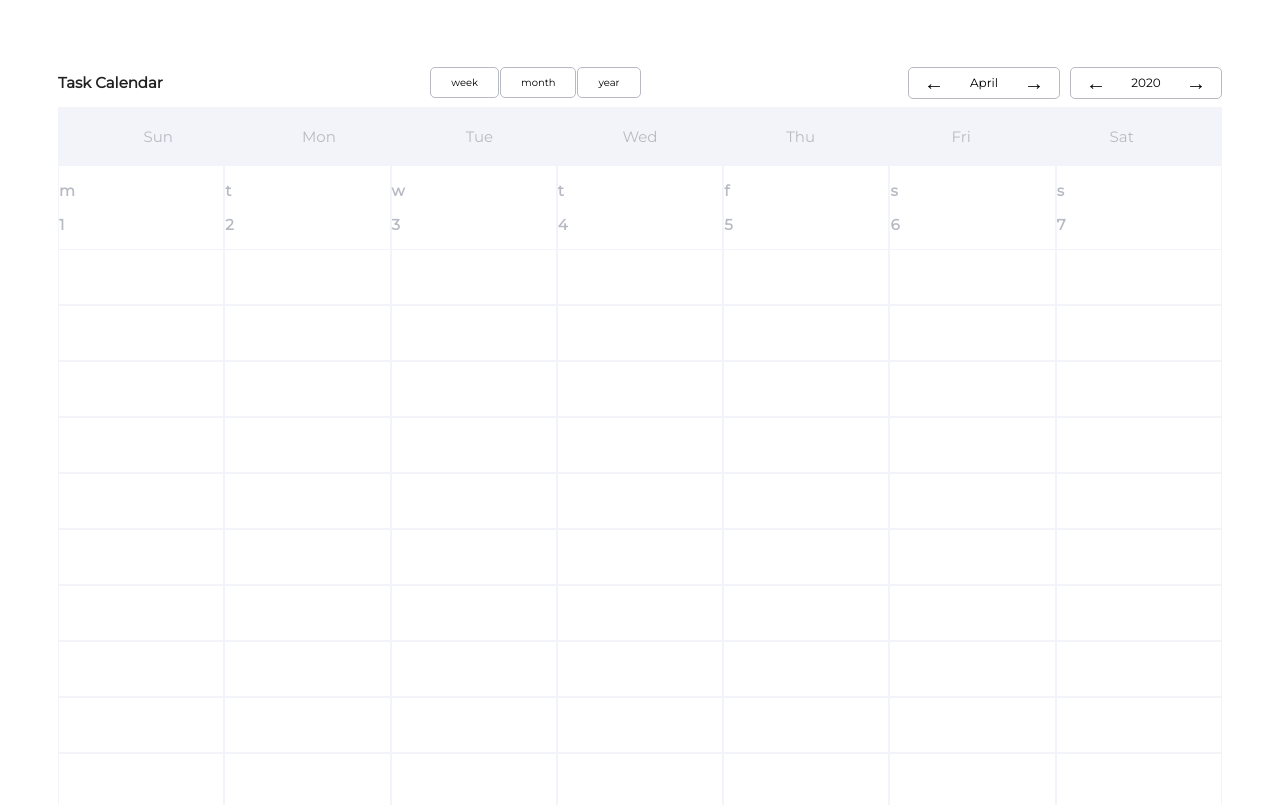
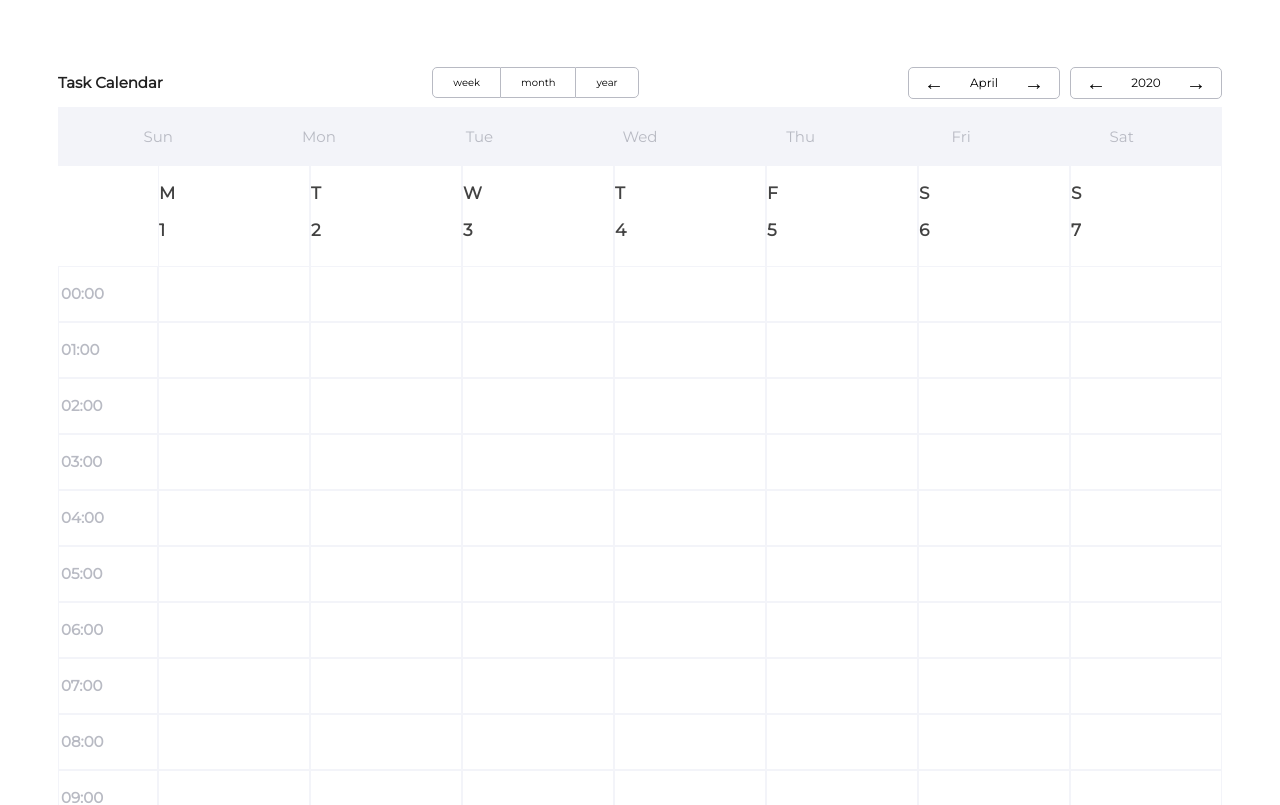
Before and after one commit to vanderkilu/gnome-calendar-web, a React (Create React App) app: page / in a window 1280 px wide. Shown: the top 805 px of the page. Built offline with nearby package versions, Linux system fonts and the light colour scheme.

Commit message:
add sidebar times

```diff
--- a/src/components/Switch.tsx
+++ b/src/components/Switch.tsx
@@ -8,15 +8,25 @@ const StyledSwitch = styled.button`
   background-color: transparent;
   font-size: 1.2rem;
   font: inherit;
+  &:nth-child(1) {
+    border-top-right-radius: 0;
+    border-bottom-right-radius: 0;
+  }
+  &:nth-child(3) {
+    border-top-left-radius: 0;
+    border-bottom-left-radius: 0;
+  }
+  &:nth-child(2) {
+    border-right: none;
+    border-left: none;
+    border-radius: 0;
+  }
   &:active,
   &:visited,
   &:focus {
     background-color: #c8e6c9;
     border: 1px solid #c8e6c9;
     outline: none;
-  }
-  &:not(:last-child) {
-    margin-right: 0.1rem;
   }
 `;
 
--- a/src/components/WeekView.tsx
+++ b/src/components/WeekView.tsx
@@ -1,16 +1,27 @@
 import React, { useRef } from "react";
-import styled from "styled-components";
+import styled, { css } from "styled-components";
 import { ICell, IPosition } from "../types";
 import { ID } from "../utils";
 
+const StyledWeekLayout = styled.div`
+  display: grid;
+  grid-template-columns: 10rem 1fr;
+`;
 const StyledHeaderElement = styled.div`
   border: 1px solid #f3f4f9;
   border-top: none;
   border-bottom: none;
+  height: 10rem;
 `;
-const StyledText = styled.h3`
+const StyledText = styled.h3<{ align?: string }>`
   font-size: 1.5rem;
   color: #b8bac3;
+  text-align: ${props => props.align || "left"};
+`;
+const StyledHeaderText = styled.h3`
+  font-size: 1.7rem;
+  text-transform: uppercase;
+  color: #424242;
 `;
 const StyledWeekContainer = styled.div`
   display: grid;
@@ -30,6 +41,10 @@ const StyledWeekCell = styled.div`
 const StyledWeekCellText = styled.p`
   font-size: 1.2rem;
   color: "#b8bac3";
+  width: 80%;
+  white-space: nowrap;
+  overflow: hidden;
+  text-overflow: ellipsis;
 `;
 
 const StyledWeekCellEvent = styled.div`
@@ -42,7 +57,10 @@ const StyledWeekCellEvent = styled.div`
   margin-right: 0.1rem;
   flex: 1;
 `;
-const StyledSidebarContainer = styled.div``;
+const StyledSidebarContainer = styled.div`
+  grid-row: 1 / span 2;
+  margin-top: 10rem;
+`;
 type DragEventType = React.DragEvent<HTMLDivElement>;
 
 interface HeaderProps {
@@ -55,9 +73,9 @@ interface HeaderProps {
   onDragOver: (e: DragEventType) => void;
 }
 
-const times = Array(24)
-  .fill(0)
-  .map(index => (index < 10 ? `0${index}:00` : `${index}:00`));
+const times = Array.from(Array(24).keys()).map(index =>
+  index < 10 ? `0${index}:00` : `${index}:00`
+);
 
 interface WeekCellProps {
   eventItem: ICell;
@@ -132,11 +150,19 @@ const WeekView: React.FC<HeaderProps> = ({
 }) => {
   return (
     <>
+      <StyledWeekLayout>
+        <StyledSidebarContainer>
+          {times.map((time, i) => (
+            <StyledWeekCell key={i}>
+              <StyledText align="center">{time}</StyledText>
+            </StyledWeekCell>
+          ))}
+        </StyledSidebarContainer>
         <StyledWeekContainer>
           {weekDays.map((weekName, i) => (
             <StyledHeaderElement key={i}>
-            <StyledText>{weekName}</StyledText>
-            <StyledText>{events[i].day}</StyledText>
+              <StyledHeaderText>{weekName}</StyledHeaderText>
+              <StyledHeaderText>{events[i].day}</StyledHeaderText>
             </StyledHeaderElement>
           ))}
         </StyledWeekContainer>
@@ -156,6 +182,7 @@ const WeekView: React.FC<HeaderProps> = ({
             ))
           )}
         </StyledWeekContainer>
+      </StyledWeekLayout>
     </>
   );
 };
```
Lines whose indentation alone changed are shown as unchanged.
